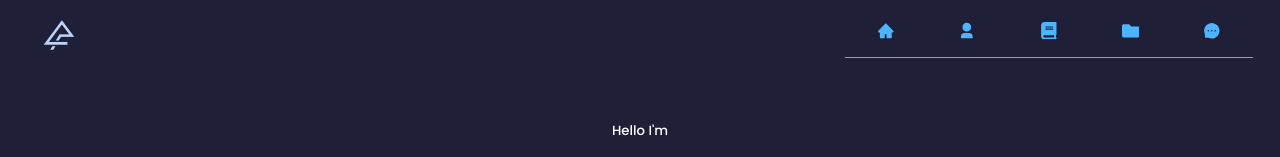
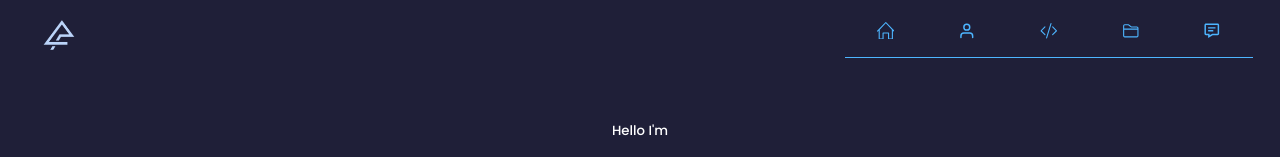
Before and after one commit to AidanFournier/react-portfolio-site, a React (Create React App) app: page / in a window 1280 px wide. Shown: the top 157 px of the page. Built offline with nearby package versions, Linux system fonts and the light colour scheme.

Commit message:
Changed style of contact icons

```diff
--- a/src/components/Nav.jsx
+++ b/src/components/Nav.jsx
@@ -1,10 +1,10 @@
 import React from 'react'
 import { useState, useEffect } from 'react'
-import { AiFillHome } from 'react-icons/ai'
-import { RiUser3Fill } from 'react-icons/ri'
-import { FaBook } from 'react-icons/fa'
-import { FaFolder } from 'react-icons/fa'
-import { AiFillMessage } from 'react-icons/ai'
+import { SlHome } from 'react-icons/sl'
+import { FiUser } from 'react-icons/fi'
+import { BsCodeSlash } from 'react-icons/bs'
+import { BsFolder2 } from 'react-icons/bs'
+import { BiMessageDetail } from 'react-icons/bi'
 import Logo from '../assets/af-logo.png'
 
 
@@ -20,6 +20,14 @@ const Nav = () => {
     }
   }
 
+  useEffect(() => {
+    window.addEventListener('scroll', changeBackground);
+
+    return () => {
+      window.removeEventListener('scroll', changeBackground);
+    };
+  }, [window.scrollY]);
+
   return (
     <nav>
       <div className={scrollNav ? "nav__md-lg nav__scroll" : "nav__md-lg"}>
@@ -27,27 +35,27 @@ const Nav = () => {
           <a href="#home"
             onClick={() => setActiveNav('#home')}
             className={activeNav === '#home' ? 'active' : ''}>
-              <AiFillHome />
+              <SlHome />
           </a>
           <a href="#about"
             onClick={() => setActiveNav('#about')}
             className={activeNav === '#about' ? 'active' : ''}>
-              <RiUser3Fill />
+              <FiUser />
           </a>
           <a href="#experience"
             onClick={() => setActiveNav('#experience')}
             className={activeNav === '#experience' ? 'active' : ''}>
-              <FaBook />
+              <BsCodeSlash />
           </a>
           <a href="#portfolio"
             onClick={() => setActiveNav('#portfolio')}
             className={activeNav === '#portfolio' ? 'active' : ''}>
-              <FaFolder />
+              <BsFolder2 />
           </a>
           <a href="#contact"
             onClick={() => setActiveNav('#contact')}
             className={activeNav === '#contact' ? 'active' : ''}>
-              <AiFillMessage />
+              <BiMessageDetail />
           </a>
       </div>
 
@@ -58,27 +66,27 @@ const Nav = () => {
         <a href="#home"
           onClick={() => setActiveNav('#home')}
           className={activeNav === '#home' ? 'active' : ''}>
-            <AiFillHome />
+            <SlHome />
         </a>
         <a href="#about"
           onClick={() => setActiveNav('#about')}
           className={activeNav === '#about' ? 'active' : ''}>
-            <RiUser3Fill />
+            <FiUser />
         </a>
         <a href="#experience"
           onClick={() => setActiveNav('#experience')}
           className={activeNav === '#experience' ? 'active' : ''}>
-            <FaBook />
+            <BsCodeSlash />
         </a>
         <a href="#portfolio"
           onClick={() => setActiveNav('#portfolio')}
           className={activeNav === '#portfolio' ? 'active' : ''}>
-            <FaFolder />
+            <BsFolder2 />
         </a>
         <a href="#contact"
           onClick={() => setActiveNav('#contact')}
           className={activeNav === '#contact' ? 'active' : ''}>
-            <AiFillMessage />
+            <BiMessageDetail />
         </a>
       </div>
     </nav>
--- a/src/stylesheets/components/nav.scss
+++ b/src/stylesheets/components/nav.scss
@@ -38,6 +38,8 @@ nav {
         &:hover {
             border-bottom: 1px solid $color-primary;
         }
+    // transition: $transition;
+
     }
 }
 
```
